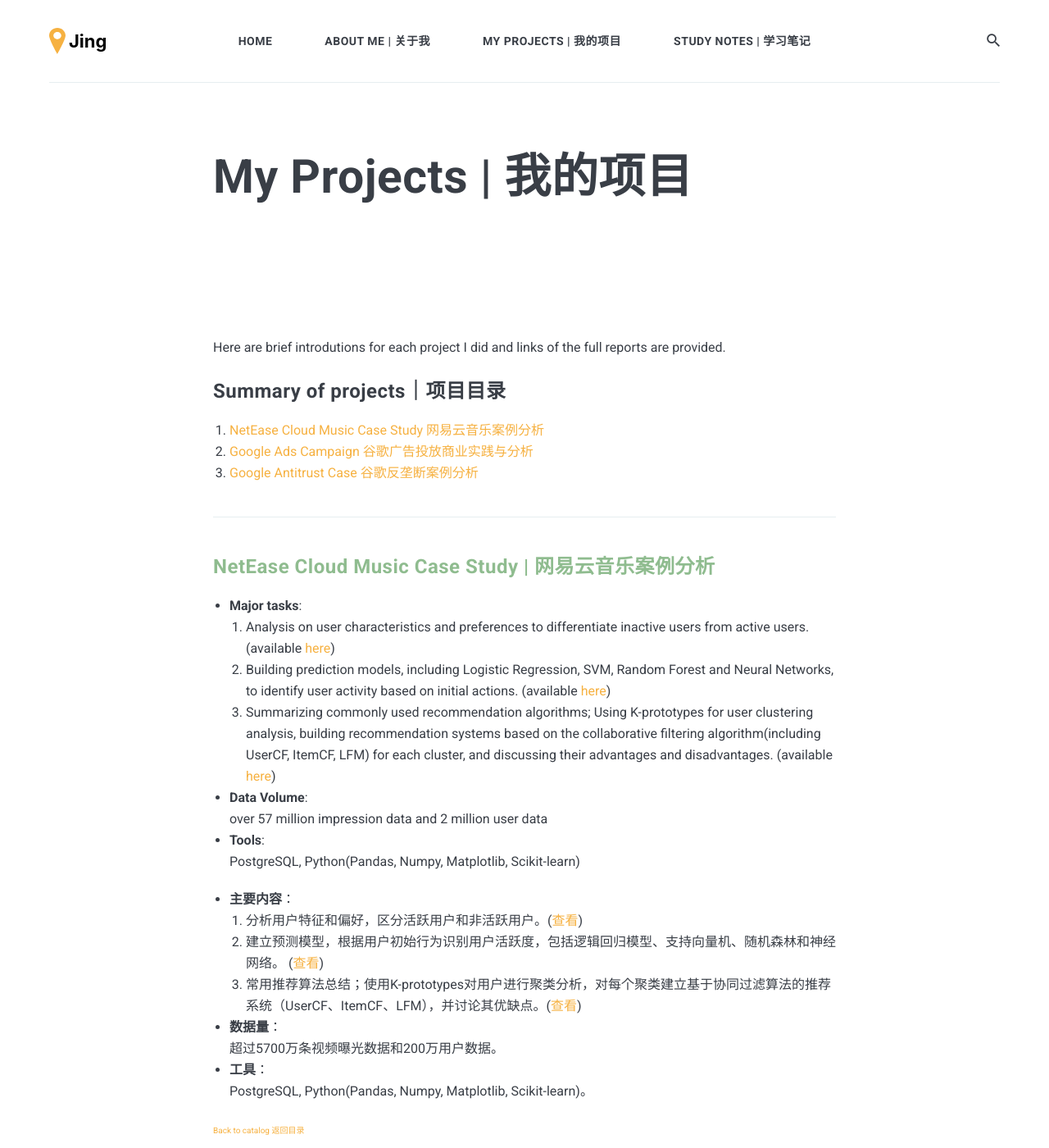
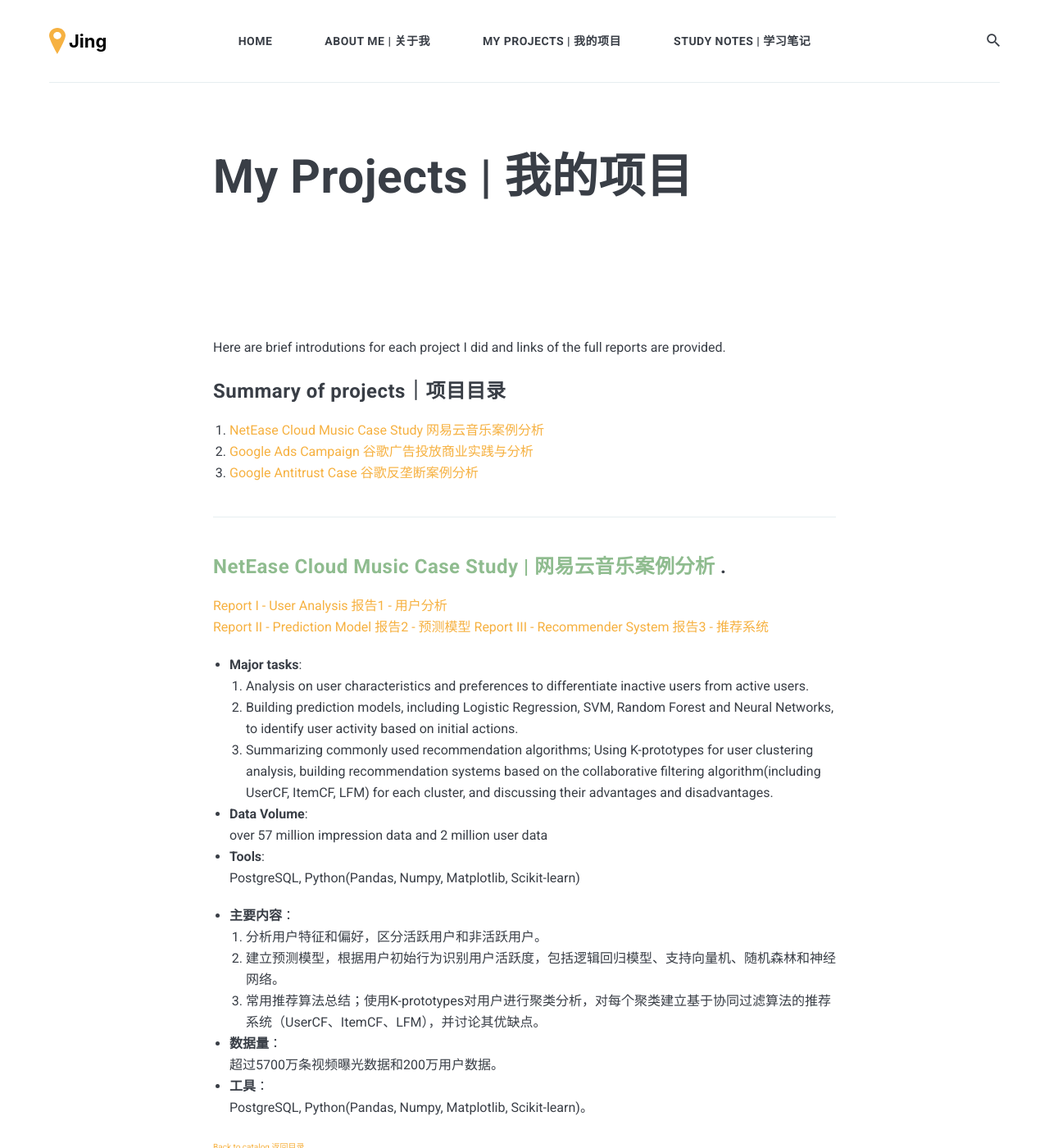
Before and after one commit to jing042323/jing-long, a Jekyll site: the page built from _pages/my-projects.md, in a window 1280 px wide and 1400 px high. Shown: the whole window at 82% size. Built offline with Jekyll 4.4.1, drawn with Linux system fonts in a browser that asks for light colours; nearby versions of some CDN libraries.

Commit message:
update projects

```diff
--- a/_pages/my-projects.md
+++ b/_pages/my-projects.md
@@ -13,23 +13,25 @@
 
 
 ***
-### <span style="color:DarkSeaGreen"> NetEase Cloud Music Case Study | 网易云音乐案例分析</span> <a name="netease"></a>
+### <span style="color:DarkSeaGreen"> NetEase Cloud Music Case Study | 网易云音乐案例分析</span> <a name="netease"></a>.
+
+[Report I - User Analysis  报告1 - 用户分析](https://jing042323.github.io/jing-long/2021/09/15/NCM_part1/)
+[Report II - Prediction Model  报告2 - 预测模型](https://jing042323.github.io/jing-long/2021/09/15/NCM_part2/)
+[Report III - Recommender System  报告3 - 推荐系统](https://jing042323.github.io/jing-long/2021/09/15/NCM_part3/)
 
 - **Major tasks**:
-1. Analysis on user characteristics and preferences to differentiate inactive users from active users. (available [here](https://jing042323.github.io/jing-long/2021/09/15/NCM_part1/))
-2. Building prediction models, including Logistic Regression, SVM, Random Forest and Neural Networks, to identify user activity based on initial actions. (available [here](https://jing042323.github.io/jing-long/2021/09/15/NCM_part2/))
-3. Summarizing commonly used recommendation algorithms; Using K-prototypes for user clustering analysis, building recommendation systems based on the collaborative filtering algorithm(including UserCF, ItemCF, LFM) for each cluster, and discussing their advantages and disadvantages. (available [here](https://jing042323.github.io/jing-long/2021/09/15/NCM_part3/))
-
+1. Analysis on user characteristics and preferences to differentiate inactive users from active users.
+2. Building prediction models, including Logistic Regression, SVM, Random Forest and Neural Networks, to identify user activity based on initial actions.
+3. Summarizing commonly used recommendation algorithms; Using K-prototypes for user clustering analysis, building recommendation systems based on the collaborative filtering algorithm(including UserCF, ItemCF, LFM) for each cluster, and discussing their advantages and disadvantages.
 - **Data Volume**:
 over 57 million impression data and 2 million user data
 - **Tools**:
 PostgreSQL, Python(Pandas, Numpy, Matplotlib, Scikit-learn)
 
 - **主要内容**：
-1. 分析用户特征和偏好，区分活跃用户和非活跃用户。([查看](https://jing042323.github.io/jing-long/2021/09/15/NCM_part1/))
-2. 建立预测模型，根据用户初始行为识别用户活跃度，包括逻辑回归模型、支持向量机、随机森林和神经网络。 ([查看](https://jing042323.github.io/jing-long/2021/09/15/NCM_part2/))
-3. 常用推荐算法总结；使用K-prototypes对用户进行聚类分析，对每个聚类建立基于协同过滤算法的推荐系统（UserCF、ItemCF、LFM），并讨论其优缺点。([查看](https://jing042323.github.io/jing-long/2021/09/15/NCM_part3/))
-
+1. 分析用户特征和偏好，区分活跃用户和非活跃用户。
+2. 建立预测模型，根据用户初始行为识别用户活跃度，包括逻辑回归模型、支持向量机、随机森林和神经网络。
+3. 常用推荐算法总结；使用K-prototypes对用户进行聚类分析，对每个聚类建立基于协同过滤算法的推荐系统（UserCF、ItemCF、LFM），并讨论其优缺点。
 - **数据量**：
 超过5700万条视频曝光数据和200万用户数据。
 - **工具**：
@@ -41,8 +43,8 @@
 
 ### <span style="color:DarkSeaGreen"> Google Ads Campaign | 谷歌广告投放商业实践与分析</span> <a name="google_ads"></a>
 
-[Report I - A/B Test 报告1 - A/B测试](https://jing042323.github.io/jing-long/2021/03/30/google_ads_ABtest/)
-[Report II - Keyword Advertising 报告2 - 关键词广告](https://jing042323.github.io/jing-long/2021/04/21/google_ads/)
+[Report I - A/B Test  报告1 - A/B测试](https://jing042323.github.io/jing-long/2021/03/30/google_ads_ABtest/)
+[Report II - Keyword Advertising  报告2 - 关键词广告](https://jing042323.github.io/jing-long/2021/04/21/google_ads/)
 
 - **Major tasks**:
 1. Design and launch a website for product and service marketing by Weebly ([check it](http://tourscurator4u.weebly.com/)), and use tag manager to monitor the site via Google Analytics.
```
